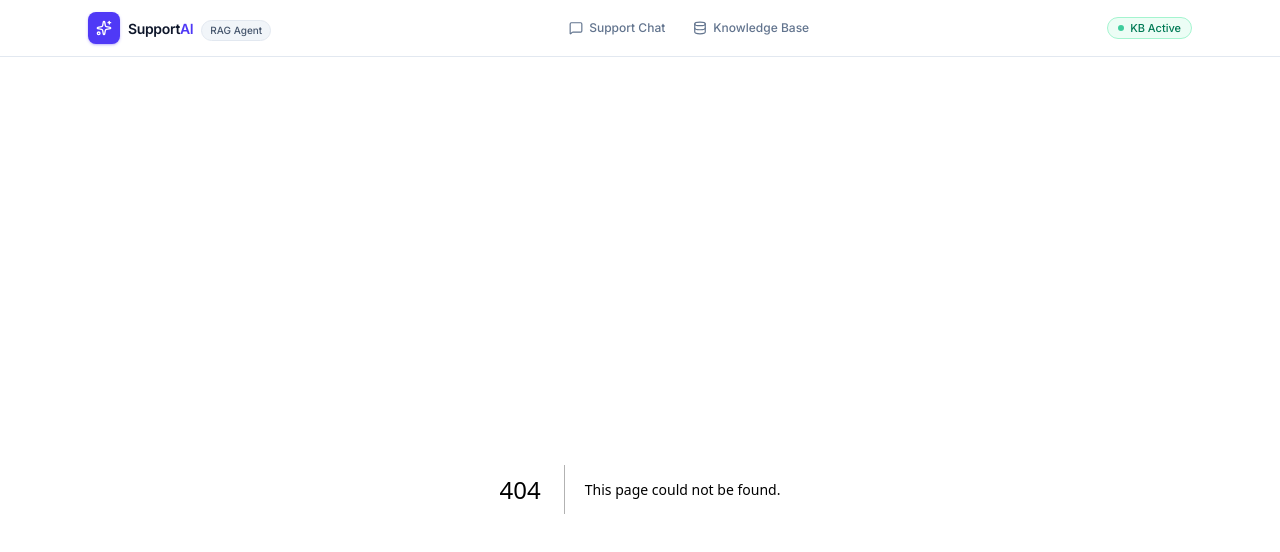
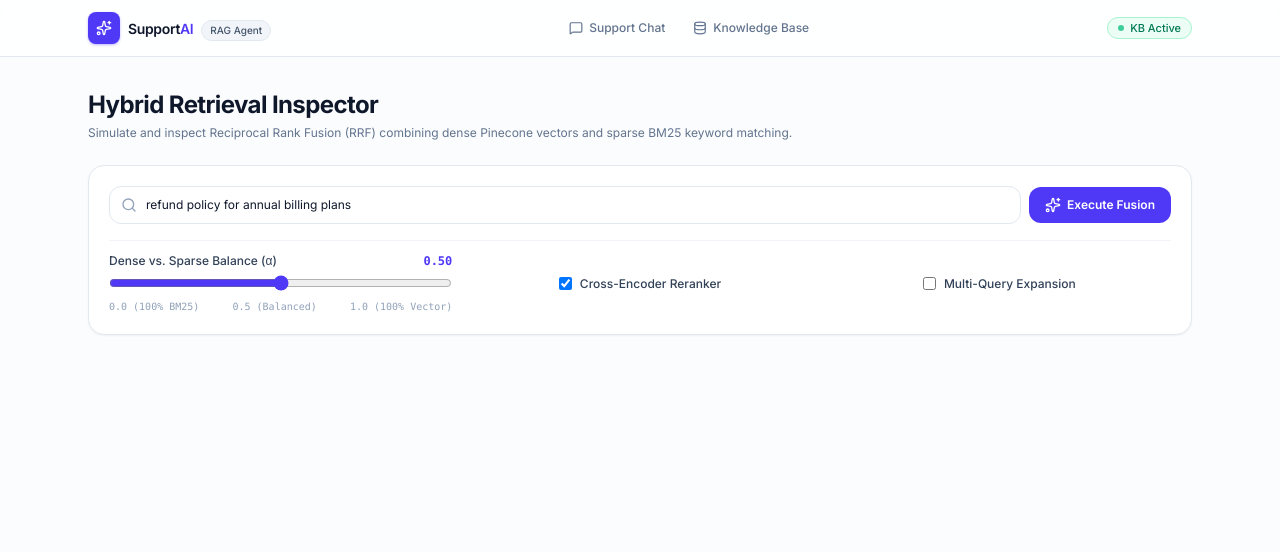
Before and after one commit to Giancyril/Anchor, a Next.js app in the folder frontend/: page /search in a window 1280 px wide. Before the commit this address had no page. Shown: the top 552 px of the page. Built offline with nearby package versions, Linux system fonts and the light colour scheme.

Commit message:
feat(ui): add interactive hybrid search and retrieval inspector dashboard

```diff
--- /dev/null
+++ b/frontend/app/search/page.tsx
@@ -0,0 +1,203 @@
+"use client";
+
+import React, { useState } from "react";
+import { Search, Sliders, Sparkles, Layers, FileText, CheckCircle2, ArrowRight, Loader2 } from "lucide-react";
+
+interface SearchResult {
+  document_name: string;
+  section: string;
+  url?: string;
+  content: string;
+  final_score: number;
+  breakdown: {
+    dense_rank?: number;
+    dense_score?: number;
+    sparse_rank?: number;
+    sparse_score?: number;
+    rrf_score?: number;
+    reranked_score?: number;
+  };
+}
+
+export default function HybridSearchPage() {
+  const [query, setQuery] = useState("refund policy for annual billing plans");
+  const [alpha, setAlpha] = useState(0.5);
+  const [enableRerank, setEnableRerank] = useState(true);
+  const [decompose, setDecompose] = useState(false);
+  const [results, setResults] = useState<SearchResult[]>([]);
+  const [subQueries, setSubQueries] = useState<string[]>([]);
+  const [loading, setLoading] = useState(false);
+
+  const handleSearch = async (e?: React.FormEvent) => {
+    if (e) e.preventDefault();
+    if (!query.trim()) return;
+
+    setLoading(true);
+    try {
+      const res = await fetch("http://127.0.0.1:8000/api/v1/search/hybrid", {
+        method: "POST",
+        headers: { "Content-Type": "application/json" },
+        body: JSON.stringify({
+          query,
+          alpha,
+          top_k: 4,
+          enable_rerank: enableRerank,
+          decompose,
+        }),
+      });
+      if (res.ok) {
+        const data = await res.json();
+        setResults(data.results);
+        setSubQueries(data.sub_queries || [query]);
+      }
+    } catch (err) {
+      console.error(err);
+    } finally {
+      setLoading(false);
+    }
+  };
+
+  return (
+    <div className="flex flex-col gap-6">
+      {/* Header */}
+      <div className="flex flex-wrap items-center justify-between gap-4">
+        <div>
+          <h1 className="text-xl font-bold tracking-tight text-slate-900 sm:text-2xl">
+            Hybrid Retrieval Inspector
+          </h1>
+          <p className="mt-1 text-xs text-slate-500">
+            Simulate and inspect Reciprocal Rank Fusion (RRF) combining dense Pinecone vectors and sparse BM25 keyword matching.
+          </p>
+        </div>
+      </div>
+
+      {/* Query & Controls Card */}
+      <div className="rounded-2xl border border-slate-200 bg-white p-5 shadow-xs">
+        <form onSubmit={handleSearch} className="space-y-4">
+          <div className="flex items-center gap-2">
+            <div className="relative flex-1">
+              <Search className="absolute left-3 top-1/2 -translate-y-1/2 h-4 w-4 text-slate-400" />
+              <input
+                type="text"
+                value={query}
+                onChange={(e) => setQuery(e.target.value)}
+                placeholder="Search error codes, product SKUs, or procedural questions..."
+                className="w-full rounded-xl border border-slate-200 pl-9 pr-4 py-2.5 text-xs text-slate-900 focus:border-indigo-500 focus:outline-hidden"
+              />
+            </div>
+            <button
+              type="submit"
+              disabled={loading}
+              className="flex items-center gap-1.5 rounded-xl bg-indigo-600 px-4 py-2.5 text-xs font-semibold text-white shadow-brand hover:bg-indigo-500 transition disabled:opacity-50"
+            >
+              {loading ? <Loader2 className="h-4 w-4 animate-spin" /> : <Sparkles className="h-4 w-4" />}
+              <span>Execute Fusion</span>
+            </button>
+          </div>
+
+          {/* Sliders & Parameters */}
+          <div className="grid grid-cols-1 sm:grid-cols-3 gap-4 border-t border-slate-100 pt-3">
+            <div>
+              <div className="flex justify-between text-xs font-medium text-slate-700 mb-1">
+                <span>Dense vs. Sparse Balance (α)</span>
+                <span className="font-mono text-indigo-600 font-bold">{alpha.toFixed(2)}</span>
+              </div>
+              <input
+                type="range"
+                min="0"
+                max="1"
+                step="0.05"
+                value={alpha}
+                onChange={(e) => setAlpha(parseFloat(e.target.value))}
+                className="w-full accent-indigo-600"
+              />
+              <div className="flex justify-between text-[10px] text-slate-400 font-mono mt-0.5">
+                <span>0.0 (100% BM25)</span>
+                <span>0.5 (Balanced)</span>
+                <span>1.0 (100% Vector)</span>
+              </div>
+            </div>
+
+            <div className="flex items-center justify-between sm:justify-center gap-4">
+              <label className="flex items-center gap-2 text-xs font-medium text-slate-700 cursor-pointer">
+                <input
+                  type="checkbox"
+                  checked={enableRerank}
+                  onChange={(e) => setEnableRerank(e.target.checked)}
+                  className="rounded border-slate-300 text-indigo-600 focus:ring-indigo-500"
+                />
+                <span>Cross-Encoder Reranker</span>
+              </label>
+            </div>
+
+            <div className="flex items-center justify-between sm:justify-center gap-4">
+              <label className="flex items-center gap-2 text-xs font-medium text-slate-700 cursor-pointer">
+                <input
+                  type="checkbox"
+                  checked={decompose}
+                  onChange={(e) => setDecompose(e.target.checked)}
+                  className="rounded border-slate-300 text-indigo-600 focus:ring-indigo-500"
+                />
+                <span>Multi-Query Expansion</span>
+              </label>
+            </div>
+          </div>
+        </form>
+      </div>
+
+      {/* Sub-Queries Badge List */}
+      {subQueries.length > 1 && (
+        <div className="flex items-center gap-2 flex-wrap text-xs">
+          <span className="font-mono text-[10px] uppercase text-slate-400 font-semibold">Decomposed Sub-Queries:</span>
+          {subQueries.map((sq, i) => (
+            <span key={i} className="rounded-full border border-indigo-200 bg-indigo-50 px-2.5 py-0.5 text-[11px] font-mono text-indigo-700">
+              {sq}
+            </span>
+          ))}
+        </div>
+      )}
+
+      {/* Results List */}
+      <div className="grid grid-cols-1 md:grid-cols-2 gap-4">
+        {results.map((res, idx) => (
+          <div key={idx} className="rounded-2xl border border-slate-200 bg-white p-5 shadow-xs flex flex-col justify-between">
+            <div>
+              <div className="flex items-center justify-between">
+                <div className="flex items-center gap-2">
+                  <span className="flex h-5 w-5 items-center justify-center rounded-full bg-indigo-100 font-mono text-[10px] font-bold text-indigo-700">
+                    #{idx + 1}
+                  </span>
+                  <h3 className="text-xs font-bold text-slate-900">{res.document_name}</h3>
+                </div>
+                <span className="rounded-full border border-emerald-200 bg-emerald-50 px-2 py-0.5 font-mono text-[10px] font-semibold text-emerald-700">
+                  Score: {res.final_score}
+                </span>
+              </div>
+
+              <p className="mt-1 font-mono text-[11px] text-indigo-600">§ {res.section}</p>
+              <p className="mt-2 text-xs text-slate-600 leading-relaxed bg-slate-50 p-2.5 rounded-xl border border-slate-100 line-clamp-4">
+                "{res.content}"
+              </p>
+            </div>
+
+            {/* Score Breakdown Footer */}
+            <div className="mt-4 pt-3 border-t border-slate-100 flex items-center justify-between text-[10px] font-mono text-slate-500">
+              {res.breakdown.dense_rank !== undefined && (
+                <span>Dense Rank: #{res.breakdown.dense_rank}</span>
+              )}
+              {res.breakdown.sparse_rank !== undefined && (
+                <span>Sparse Rank: #{res.breakdown.sparse_rank}</span>
+              )}
+              {res.breakdown.rrf_score !== undefined && (
+                <span>RRF: {res.breakdown.rrf_score.toFixed(4)}</span>
+              )}
+              {res.breakdown.reranked_score !== undefined && (
+                <span className="font-semibold text-indigo-600">Rerank Logit: {res.breakdown.reranked_score}</span>
+              )}
+            </div>
+          </div>
+        ))}
+      </div>
+    </div>
+  );
+}
```
